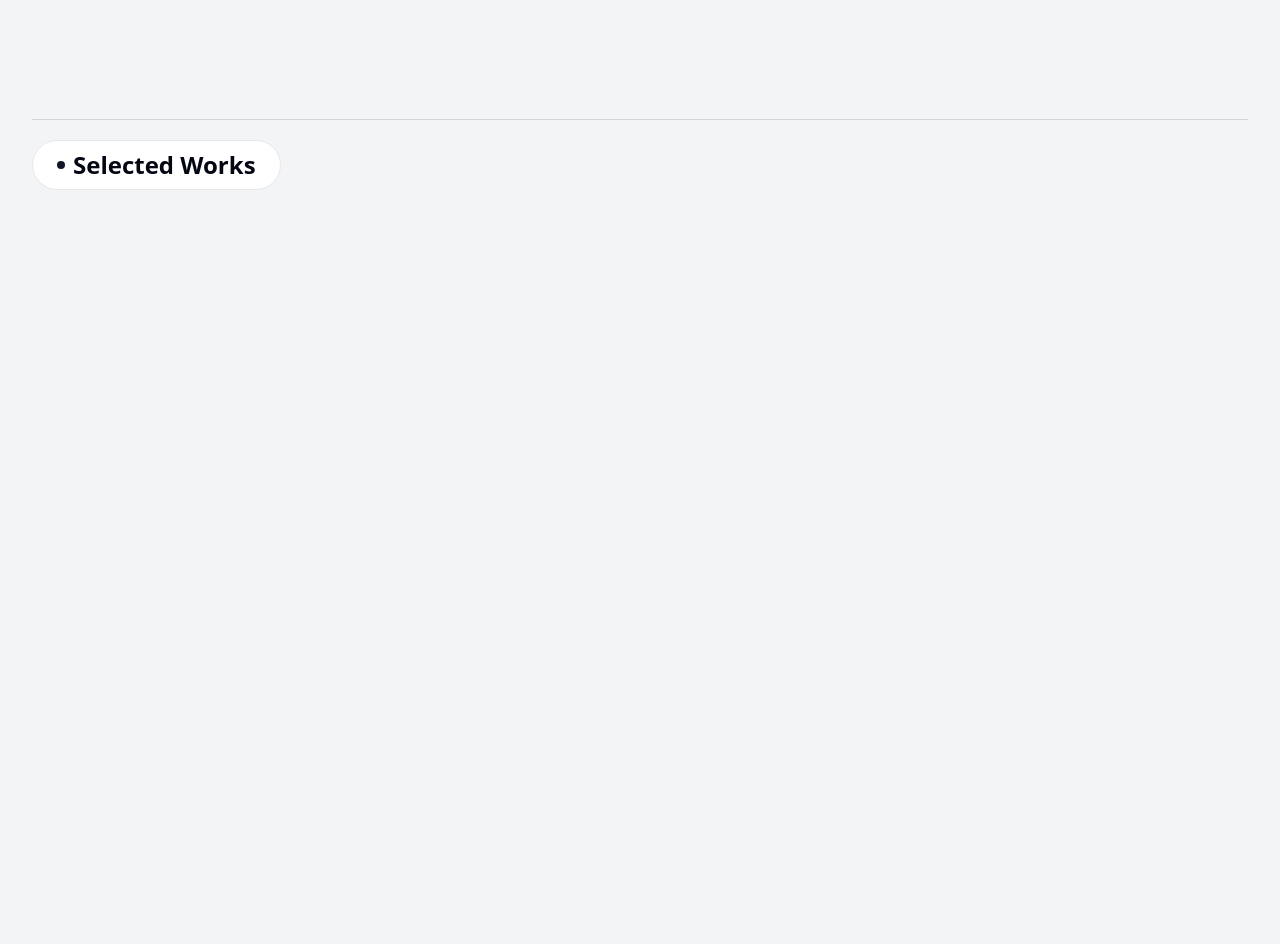
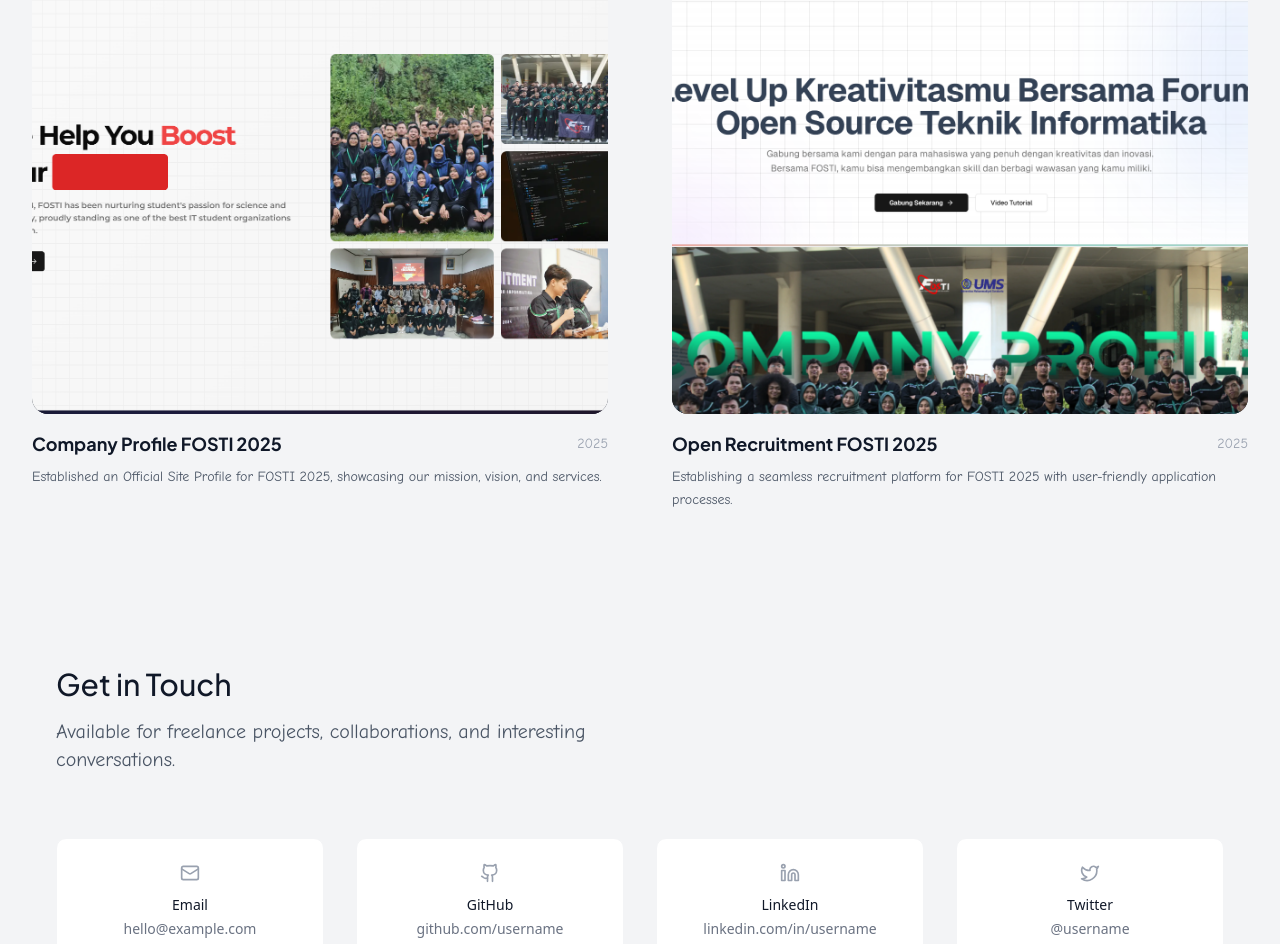
Before and after one commit to airlanggapradana/portfolio, a React (Vite) app: page / in a window 1280 px wide. Shown: the part 1046-1990 px from the top of the page. Built offline with nearby package versions, Linux system fonts and the light colour scheme.

Commit message:
feat: enhance Contacts and Works sections with new contact items and work cards

```diff
--- a/src/components/Contacts.tsx
+++ b/src/components/Contacts.tsx
@@ -1,8 +1,91 @@
-const Contact = () => {
+import React from 'react';
+import {Mail, Github, Linkedin, Twitter} from 'lucide-react';
+
+interface ContactItem {
+  id: number;
+  label: string;
+  value: string;
+  href: string;
+  icon: React.ReactNode;
+}
+
+const contactItems: ContactItem[] = [
+  {
+    id: 1,
+    label: "Email",
+    value: "hello@example.com",
+    href: "mailto:hello@example.com",
+    icon: <Mail className="w-5 h-5"/>
+  },
+  {
+    id: 2,
+    label: "GitHub",
+    value: "github.com/username",
+    href: "https://github.com/username",
+    icon: <Github className="w-5 h-5"/>
+  },
+  {
+    id: 3,
+    label: "LinkedIn",
+    value: "linkedin.com/in/username",
+    href: "https://linkedin.com/in/username",
+    icon: <Linkedin className="w-5 h-5"/>
+  },
+  {
+    id: 4,
+    label: "Twitter",
+    value: "@username",
+    href: "https://twitter.com/username",
+    icon: <Twitter className="w-5 h-5"/>
+  }
+];
+
+const Contact: React.FC = () => {
   return (
-    <div className={'w-full min-h-screen flex flex-col items-center justify-center text-2xl'}>
-      Contact
-    </div>
+    <section className="py-28 px-6 w-full">
+      <div className="max-w-full mx-auto">
+        <div className="mb-16">
+          <h2 className="text-3xl font-medium font-main text-gray-900 mb-4">
+            Get in Touch
+          </h2>
+          <p className="text-gray-600 max-w-xl font-secondary text-xl">
+            Available for freelance projects, collaborations, and interesting conversations.
+          </p>
+        </div>
+
+        <div className="grid grid-cols-1 md:grid-cols-2 lg:grid-cols-4 gap-8">
+          {contactItems.map((contact) => (
+            <a
+              key={contact.id}
+              href={contact.href}
+              target="_blank"
+              rel="noopener noreferrer"
+              className="group block p-6 bg-white rounded-lg border border-gray-100 hover:border-gray-200 transition-all duration-300 hover:shadow-sm"
+            >
+              <div className="flex flex-col items-center text-center space-y-3">
+                <div className="text-gray-400 group-hover:text-gray-600 transition-colors duration-300">
+                  {contact.icon}
+                </div>
+                <div>
+                  <div className="text-sm font-medium text-gray-900 mb-1">
+                    {contact.label}
+                  </div>
+                  <div className="text-sm text-gray-500 group-hover:text-gray-700 transition-colors duration-300">
+                    {contact.value}
+                  </div>
+                </div>
+              </div>
+            </a>
+          ))}
+        </div>
+
+        <div className="mt-16 text-center">
+          <p className="text-gray-500 text-sm">
+            Currently based in Surakarta, open to remote opportunities worldwide.
+          </p>
+        </div>
+      </div>
+    </section>
   );
 };
 
--- a/src/components/Works.tsx
+++ b/src/components/Works.tsx
@@ -1,6 +1,39 @@
 import {Separator} from "@/components/ui/separator.tsx";
 import {InteractiveHoverButton} from "@/components/magicui/interactive-hover-button.tsx";
 import AnimatedContent from "@/components/reactbits/AnimatedContent/AnimatedContent.tsx";
+import {ArrowUpRight} from "lucide-react";
+import compro from '../assets/compro.png'
+import oprec from '../assets/oprec.png'
+import React from "react";
+import BlurText from "@/components/reactbits/BlurText/BlurText.tsx";
+
+interface WorkItem {
+  id: number;
+  title: string;
+  description: string;
+  imageUrl: string;
+  projectUrl: string;
+  year: string;
+}
+
+const workItems: WorkItem[] = [
+  {
+    id: 1,
+    title: "Company Profile FOSTI 2025",
+    description: "Established an Official Site Profile for FOSTI 2025, showcasing our mission, vision, and services.",
+    imageUrl: compro,
+    projectUrl: "https://fostiums.org",
+    year: "2025"
+  },
+  {
+    id: 2,
+    title: "Open Recruitment FOSTI 2025",
+    description: "Establishing a seamless recruitment platform for FOSTI 2025 with user-friendly application processes.",
+    imageUrl: oprec,
+    projectUrl: "https://oprec.fostiums.org",
+    year: "2025"
+  },
+];
 
 const Works = () => {
   return (
@@ -8,7 +41,8 @@
       <Separator className={'bg-gray-300'}/>
       <div className={'w-full'}>
         <div className={'max-w-full mx-auto'}>
-          <div className={'space-y-5 mt-5'}>
+          <div className={'space-y-12 mt-5'}>
+            <div className={'space-y-3 mb-7'}>
               <AnimatedContent
                 distance={-100}
                 direction="horizontal"
@@ -26,6 +60,35 @@
                   Selected Works
                 </InteractiveHoverButton>
               </AnimatedContent>
+
+              <BlurText
+                text="A curated collection of projects that showcase thoughtful design, technical excellence, and meaningful user experiences."
+                delay={150}
+                animateBy="words"
+                direction="bottom"
+                className="text-base md:text-xl text-gray-700 font-secondary max-w-xl"
+              />
+            </div>
+
+            <div className="grid grid-cols-1 md:grid-cols-2 gap-12 md:gap-16">
+              {workItems.map((work, idx) => (
+                <AnimatedContent
+                  key={work.id}
+                  distance={100}
+                  direction="vertical"
+                  reverse={false}
+                  duration={2}
+                  ease="power3.out"
+                  initialOpacity={0}
+                  animateOpacity
+                  scale={1}
+                  threshold={0}
+                  delay={0.5 + idx * 0.5}
+                >
+                  <WorkCard work={work}/>
+                </AnimatedContent>
+              ))}
+            </div>
           </div>
         </div>
       </div>
@@ -33,4 +96,54 @@
   );
 };
 
+const WorkCard: React.FC<{ work: WorkItem }> = ({work}) => {
+  const handleCardClick = () => {
+    window.open(work.projectUrl, '_blank', 'noopener,noreferrer');
+  };
+
+  return (
+    <div
+      className="group cursor-pointer"
+      onClick={handleCardClick}
+      role="button"
+      tabIndex={0}
+      onKeyDown={(e) => {
+        if (e.key === 'Enter' || e.key === ' ') {
+          handleCardClick();
+        }
+      }}
+    >
+      <div className="relative overflow-hidden rounded-2xl bg-gray-900 mb-4">
+        <img
+          src={work.imageUrl}
+          alt={work.title}
+          className="w-full h-[450px] object-cover object-center transition-transform duration-700 ease-out group-hover:scale-105"
+        />
+        <div className="absolute inset-0 bg-black/0 group-hover:bg-black/10 transition-colors duration-300"/>
+        <div
+          className="absolute top-4 right-4 opacity-0 group-hover:opacity-100 transition-all duration-300 transform translate-x-2 group-hover:translate-x-0">
+          <div className="bg-white/90 backdrop-blur-sm rounded-full p-2 shadow-lg">
+            <ArrowUpRight className="w-4 h-4 text-gray-900"/>
+          </div>
+        </div>
+      </div>
+
+      <div className="space-y-2">
+        <div className="flex items-center justify-between">
+          <h3
+            className="text-lg font-main font-bold text-gray-900 group-hover:text-gray-600 transition-colors duration-200">
+            {work.title}
+          </h3>
+          <span className="text-sm font-secondary text-gray-400">
+            {work.year}
+          </span>
+        </div>
+        <p className="text-gray-600 text-sm leading-relaxed font-secondary">
+          {work.description}
+        </p>
+      </div>
+    </div>
+  );
+};
+
 export default Works;
```
Also changed, not shown: src/assets/oprec.png (added). Lines whose indentation alone changed are shown as unchanged.
